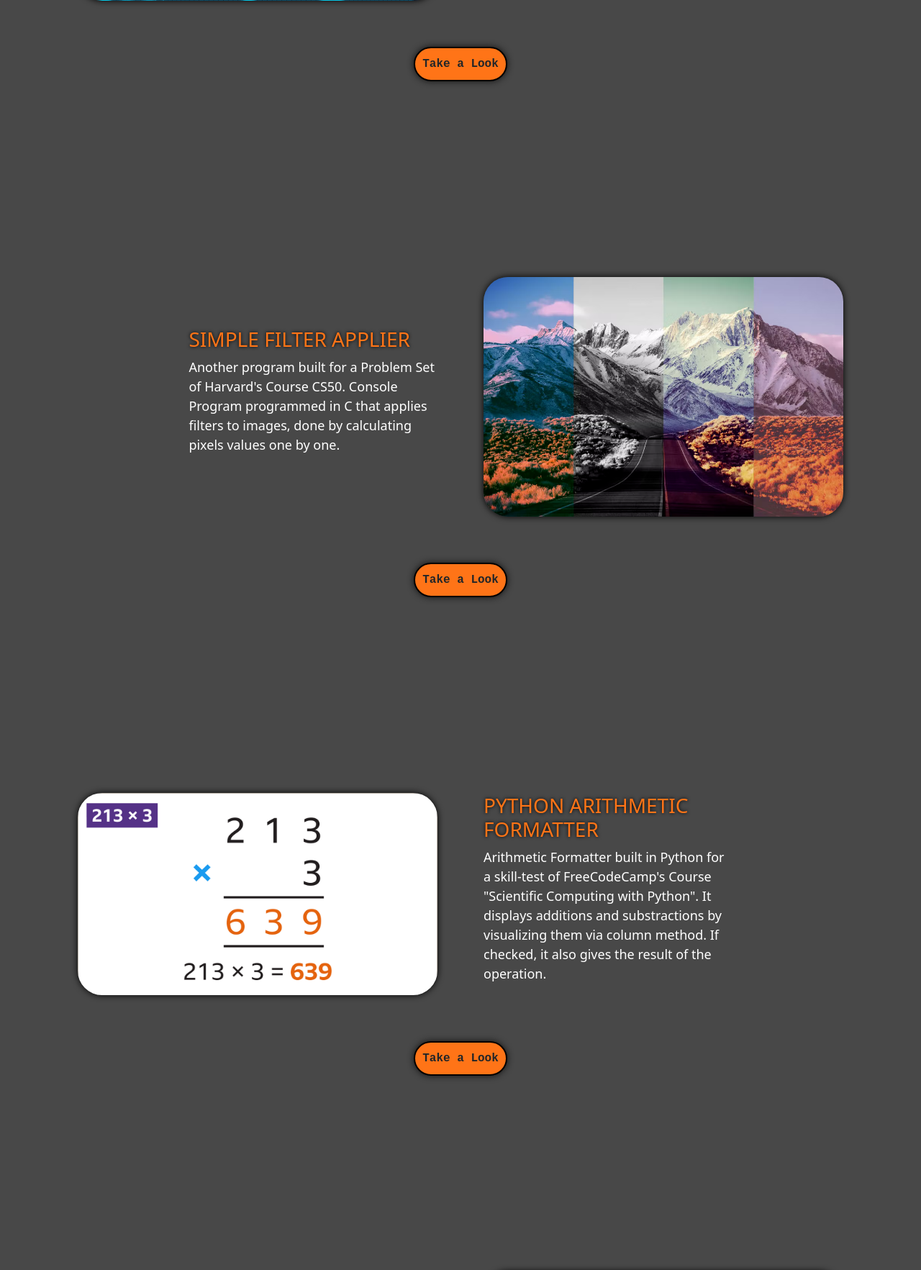
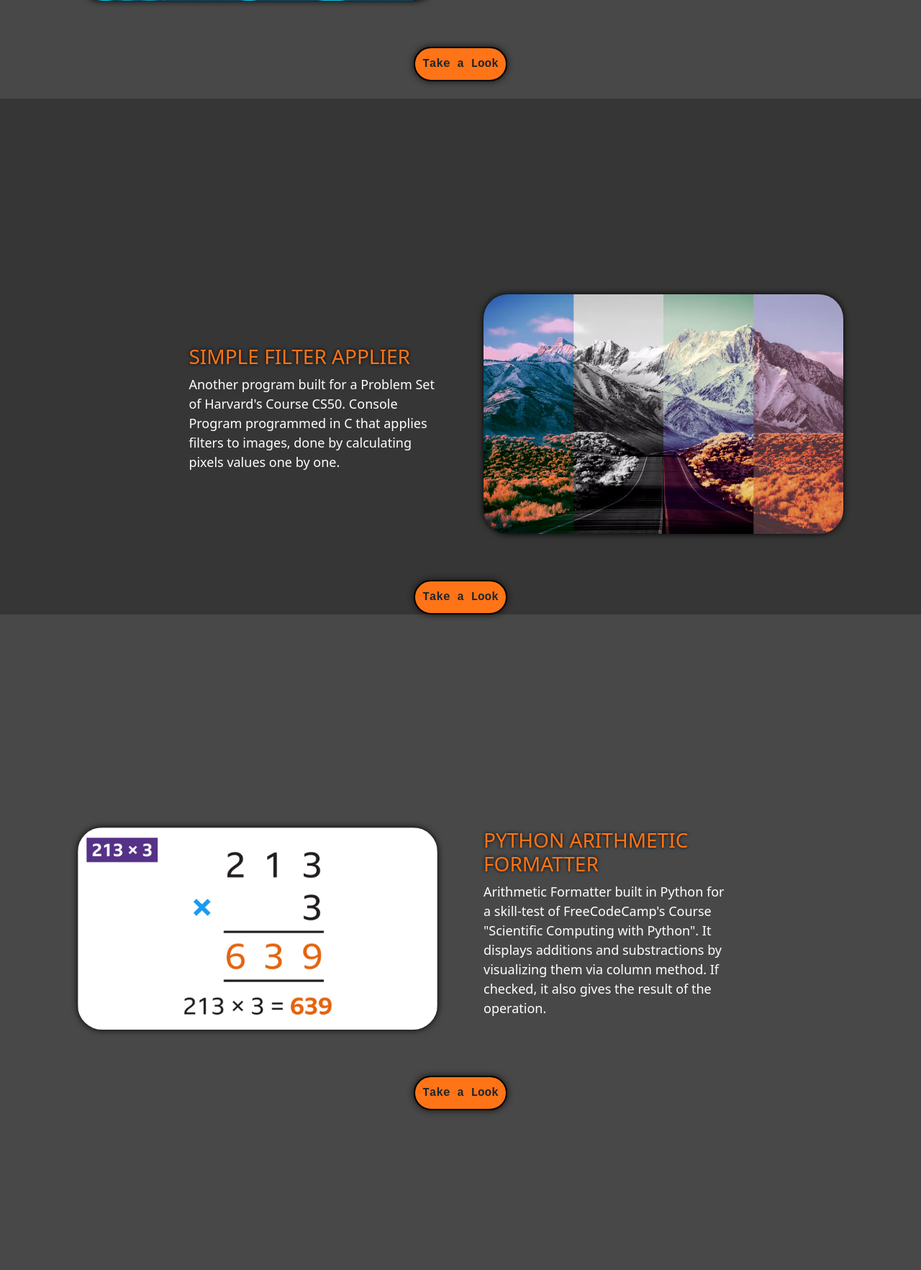
Before and after one commit to Rhokthar/CS50-Final-Project, a Flask app: page /projects in a window 1280 px wide. Shown: the part 843-2608 px from the top of the page at 72% size. Run offline with Flask 2, Linux system fonts and the light colour scheme; some libraries are stand-ins or nearby versions.

Commit message:
Separator added partially to projects.html

```diff
--- a/project/static/style.css
+++ b/project/static/style.css
@@ -773,6 +773,11 @@
     display: flex;
     flex-direction: row;
     padding-bottom: 2rem;
+}
+.button__wrapper {
+    display: flex;
+    justify-content: center;
+    width: 100%;
 }
 /* For Padding TOP - First no pading top*/
 .projects__wrapper:not(.first) {
--- a/project/templates/projects.html
+++ b/project/templates/projects.html
@@ -54,10 +54,15 @@
             </div> <!-- END PROJECT IMG -->
         </div> <!-- END PROJECTS__WRAPPER-->
 
+        <div class="button__wrapper">
             <button class="btn">Take a Look</button>
+        </div>
 
+        <div class="separator">
+            <svg xmlns="http://www.w3.org/2000/svg" viewBox="0 0 1440 320"><path fill="#363636" fill-opacity="1" d="M0,160L48,149.3C96,139,192,117,288,133.3C384,149,480,203,576,240C672,277,768,299,864,256C960,213,1056,107,1152,85.3C1248,64,1344,128,1392,160L1440,192L1440,320L1392,320C1344,320,1248,320,1152,320C1056,320,960,320,864,320C768,320,672,320,576,320C480,320,384,320,288,320C192,320,96,320,48,320L0,320Z"></path></svg>
+        </div>
         <!-- START PROJECTS__WRAPPER #2 -->
-        <div class="projects__wrapper">
+        <div class="projects__wrapper bg-dark-theme-medium">
             <!-- START PROJECT TEXT -->
             <div class="text__wrapper end-justify">
                 <div class="project_text">
@@ -73,7 +78,12 @@
             </div><!-- END PROJECT_IMG -->
         </div> <!-- END PROJECTS__WRAPPER #2 -->
 
+        <div class="button__wrapper bg-dark-theme-medium">
             <button class="btn">Take a Look</button>
+        </div>
+        <div class="separator">
+            <svg xmlns="http://www.w3.org/2000/svg" viewBox="0 0 1440 320"><path fill="#363636" fill-opacity="1" d="M0,160L48,149.3C96,139,192,117,288,133.3C384,149,480,203,576,240C672,277,768,299,864,256C960,213,1056,107,1152,85.3C1248,64,1344,128,1392,160L1440,192L1440,320L1392,320C1344,320,1248,320,1152,320C1056,320,960,320,864,320C768,320,672,320,576,320C480,320,384,320,288,320C192,320,96,320,48,320L0,320Z"></path></svg>
+        </div>
 
         <!-- START PROJECTS__WRAPPER #3 -->
         <div class="projects__wrapper reverse-direction">
@@ -92,7 +102,9 @@
             </div> <!-- END PROJECT_IMG -->
         </div> <!-- END PROJECT__WRAPPER #3 -->
 
+        <div class="button__wrapper">
             <button class="btn">Take a Look</button>
+        </div>
 
         <!-- START PROJECTS__WRAPPER #4 -->
         <div class="projects__wrapper">
@@ -111,7 +123,9 @@
             </div> <!-- END PROJECT_IMG -->
         </div> <!-- END PROJECT__WRAPPER #4 -->
 
+        <div class="button__wrapper">
             <button class="btn">Take a Look</button>
+        </div>
 
         <!-- START PROJECTS__WRAPPER #5 -->
         <div class="projects__wrapper reverse-direction">
@@ -130,7 +144,9 @@
             </div>
         </div> <!-- END PROJECT__WRAPPER #5 -->
 
+        <div class="button__wrapper">
             <button class="btn">Take a Look</button>
+        </div>
 
         <!-- START PROJECTS__WRAPPER #6 -->
         <div class="projects__wrapper end-justify">
@@ -166,16 +182,24 @@
             </div>
         </div> <!-- END PROJECT__WRAPPER #6 -->
 
+        <div class="button__wrapper">
+            <button class="btn">Take a Look</button>
+        </div>
+
 
     </div> <!-- END SECTION_CONTAINER PROJECT -->
 </section> <!-- END SECTION -->
 <!-- START SCRIPTS -->
 <script>
+    let textWrapperArray = document.querySelectorAll(".text__wrapper");
+    let imgWrapperArray = document.querySelectorAll(".img__wrapper");
+    let buttonsArray = document.querySelectorAll(".btn");
+    var invertAnimationDirection = -1;
     gsap.registerPlugin(ScrollTrigger);
 
     ScrollTrigger.defaults({
-        toggleActions: "play pause resume none",
-        markers: true
+        toggleActions: "play none none none",
+        // markers: true
     });
 
     window.addEventListener("load", () => {
@@ -194,7 +218,47 @@
             width: 0,
             duration: 0.5,
         });
+    });
+    // END LOAD ANIMATIONS
 
+    // SCROLL ANIMATIONS
+    for (var i = 0; i < textWrapperArray.length; i++)
+    {
+        gsap.from(textWrapperArray[i], {
+            scrollTrigger: {
+                trigger: textWrapperArray[i],
+                start: "30% center",
+                end: "bottom center"
+            },
+            opacity: 0,
+            x: (100 * invertAnimationDirection * -1),
+            duration: 1,
+            ease: "power4.out"
         });
+        gsap.from(imgWrapperArray[i], {
+            scrollTrigger: {
+                trigger: textWrapperArray[i],
+                start: "30% center",
+                end: "bottom center"
+            },
+            opacity: 0,
+            x: (100 * invertAnimationDirection * -1),
+            duration: 1,
+            ease: "power4.out"
+        });
+        gsap.from(buttonsArray[i], {
+            scrollTrigger: {
+                trigger: textWrapperArray[i],
+                start: "top center",
+                end: "bottom center",
+            },
+            opacity: 0,
+            x: (100 * invertAnimationDirection),
+            duration: 0.5,
+            ease: "bounce"
+        });
+        invertAnimationDirection = invertAnimationDirection * (-1);
+    }
+
 </script> <!-- END SCRIPTS-->
 {% endblock %}
```
Lines whose indentation alone changed are shown as unchanged.
